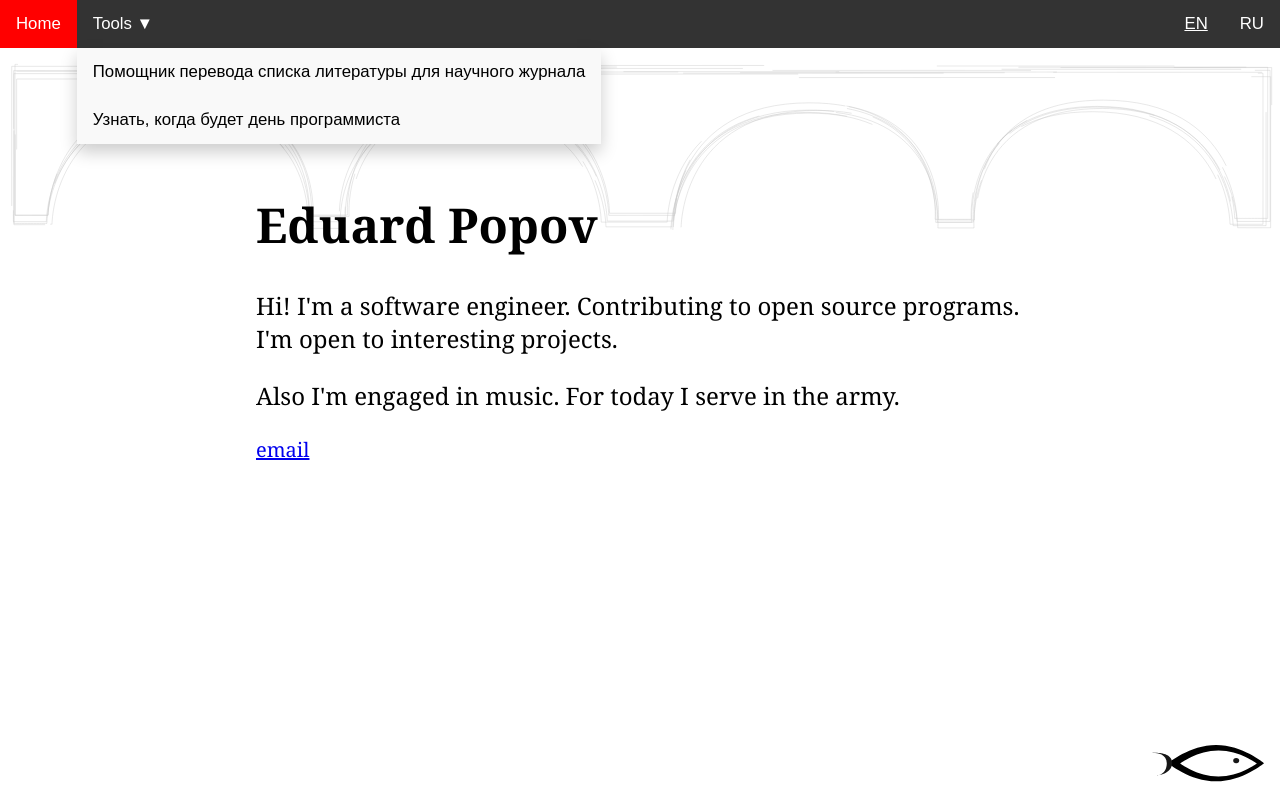
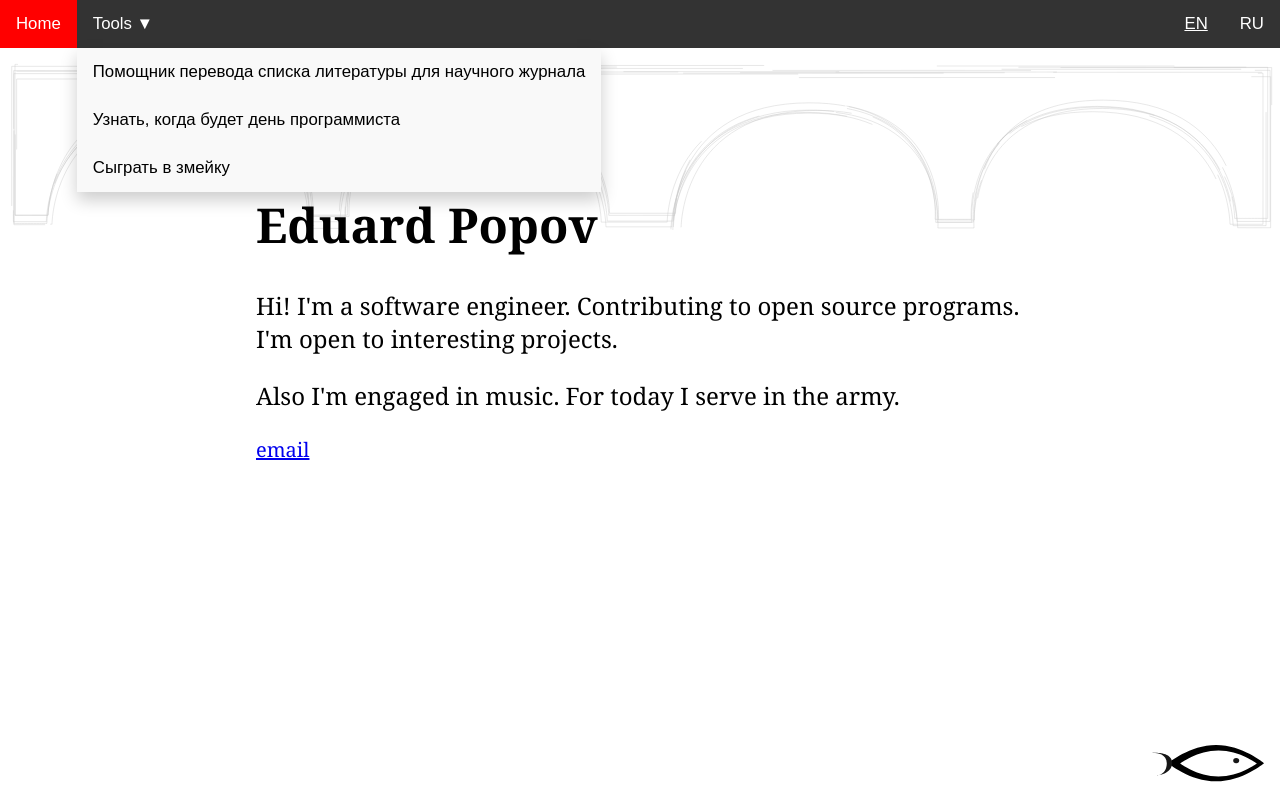
Before and after one commit to edpop/edpop.github.io, a plain HTML site: page index.html in a window 1280 px wide. Both pictures are taken after a click on the button "Tools ▼". Drawn offline with Linux system fonts and the light colour scheme.

Commit message:
Добавил змейку

```diff
--- a/index.html
+++ b/index.html
@@ -94,6 +94,7 @@
 		<div class="dropdown-content">
 			<a href="/projects/references-translate/" target="_blank">Помощник перевода списка литературы для научного журнала</a>
 			<a href="/projects/programmers-day/" target="_blank">Узнать, когда будет день программиста</a>
+			<a href="/projects/snake/" target="_blank">Сыграть в змейку</a>
 		</div>
 	</div>
 	<a href="#" class="lang" data-lang="ru">RU</a>
```
